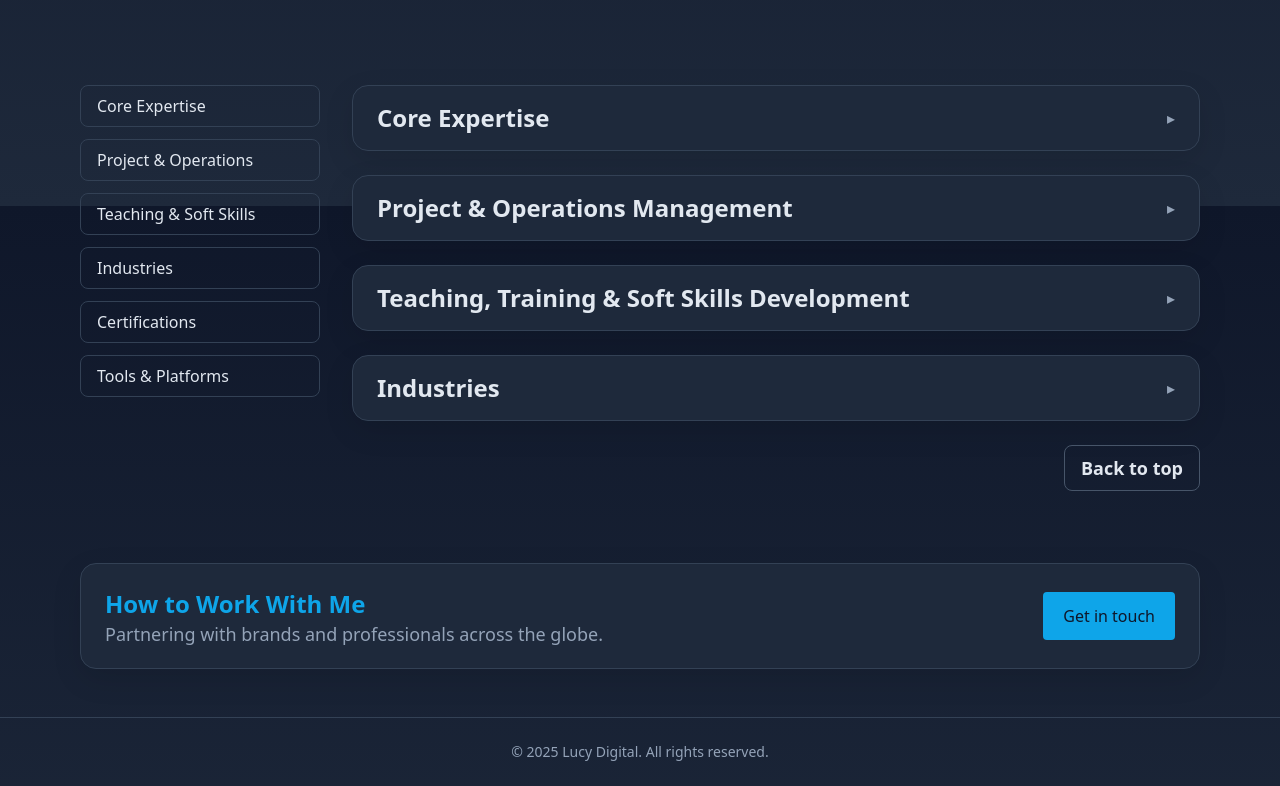
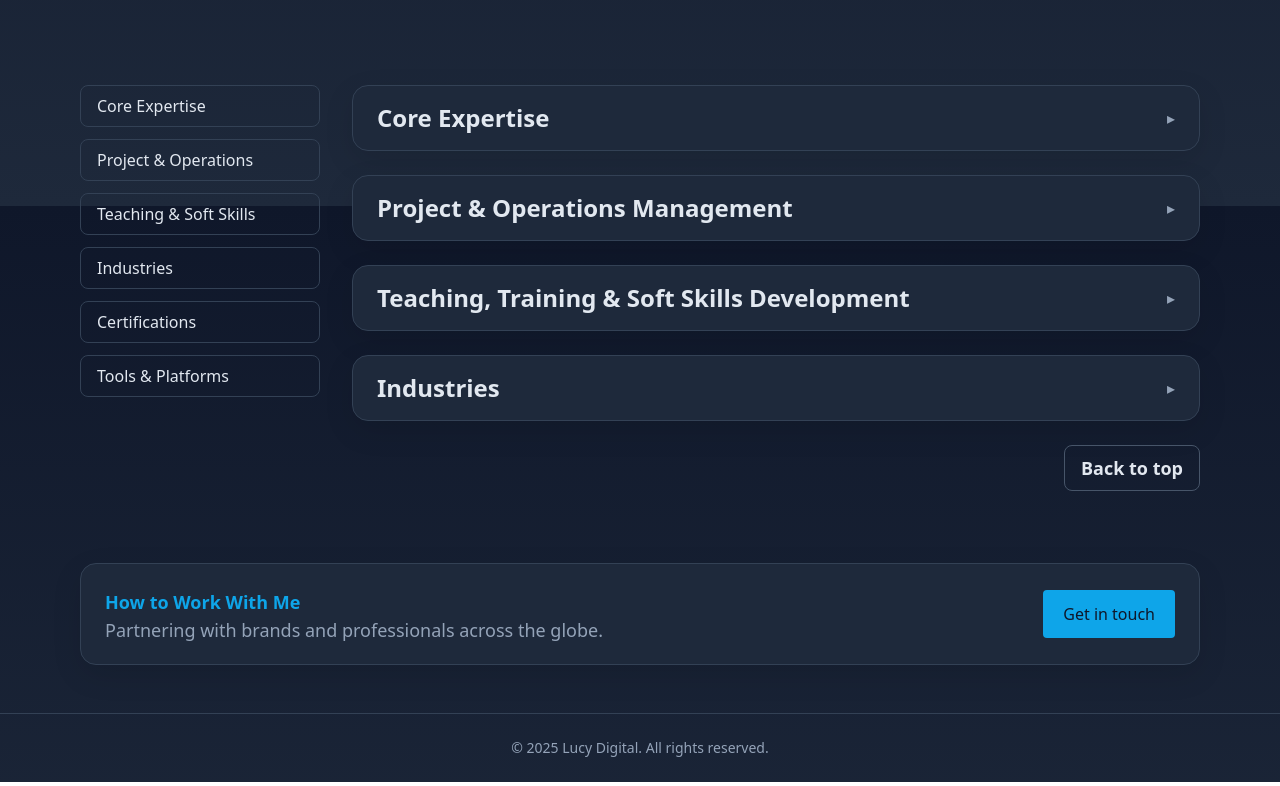
Before and after one commit to KitanaLi/LucyDigital, a plain HTML site: page about.html in a window 1280 px wide. Shown: the part 594-1380 px from the top of the page. Drawn offline with nearby package versions, Linux system fonts and the light colour scheme.

Commit message:
Update about.html

```diff
--- a/about.html
+++ b/about.html
@@ -233,7 +233,7 @@
   <div class="max-w-6xl mx-auto px-4">
     <div class="card rounded-2xl p-6 flex flex-col md:flex-row md:items-center md:justify-between gap-4">
       <div>
-        <h5 class="text-2xl font-semibold text-[#0EA5E9]">How to Work With Me</h5>
+        <h5 class="text-lg font-semibold text-[#0EA5E9]">How to Work With Me</h5>
         <p class="text-slate-400 mt-1 text-sm">Partnering with brands and professionals across the globe.</p>
       </div>
       <a href="contact.html" class="px-5 py-3 rounded bg-brand text-slate-900 font-medium hover:bg-brand-dark transition">
```
